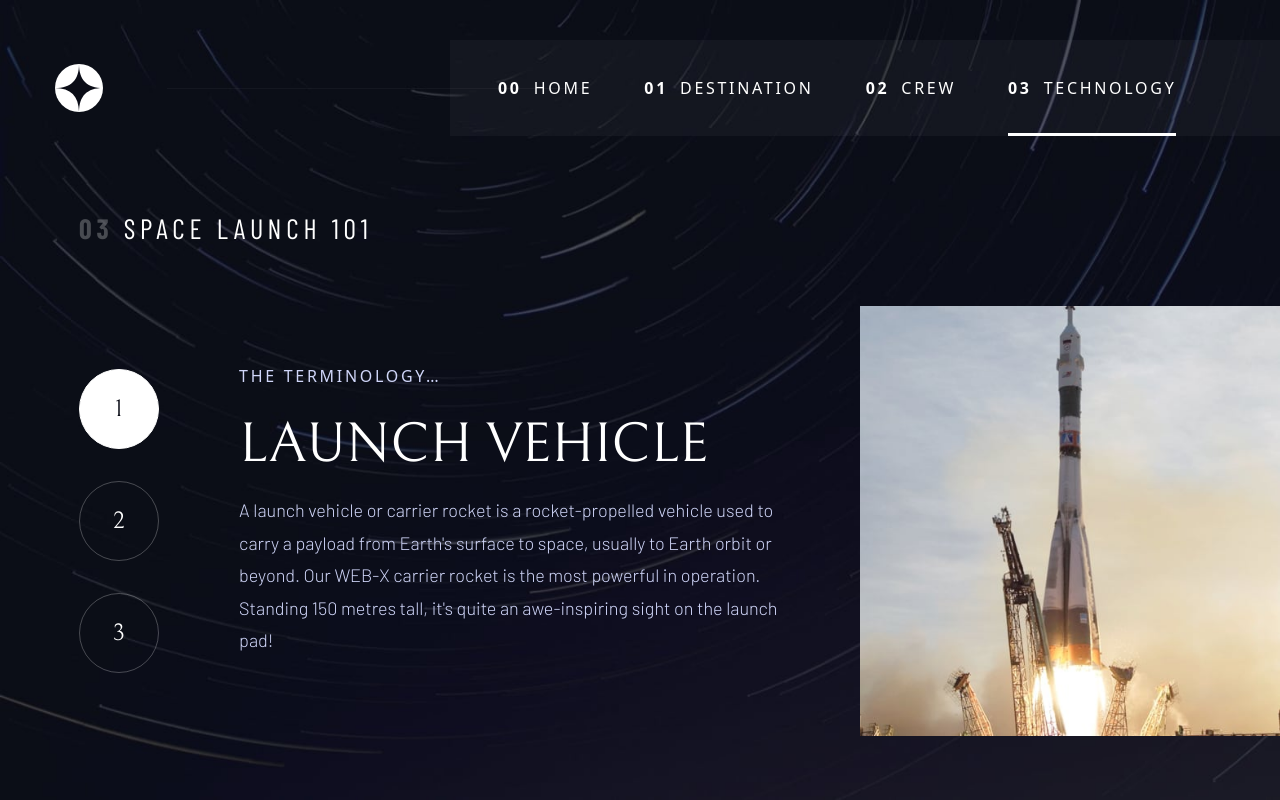
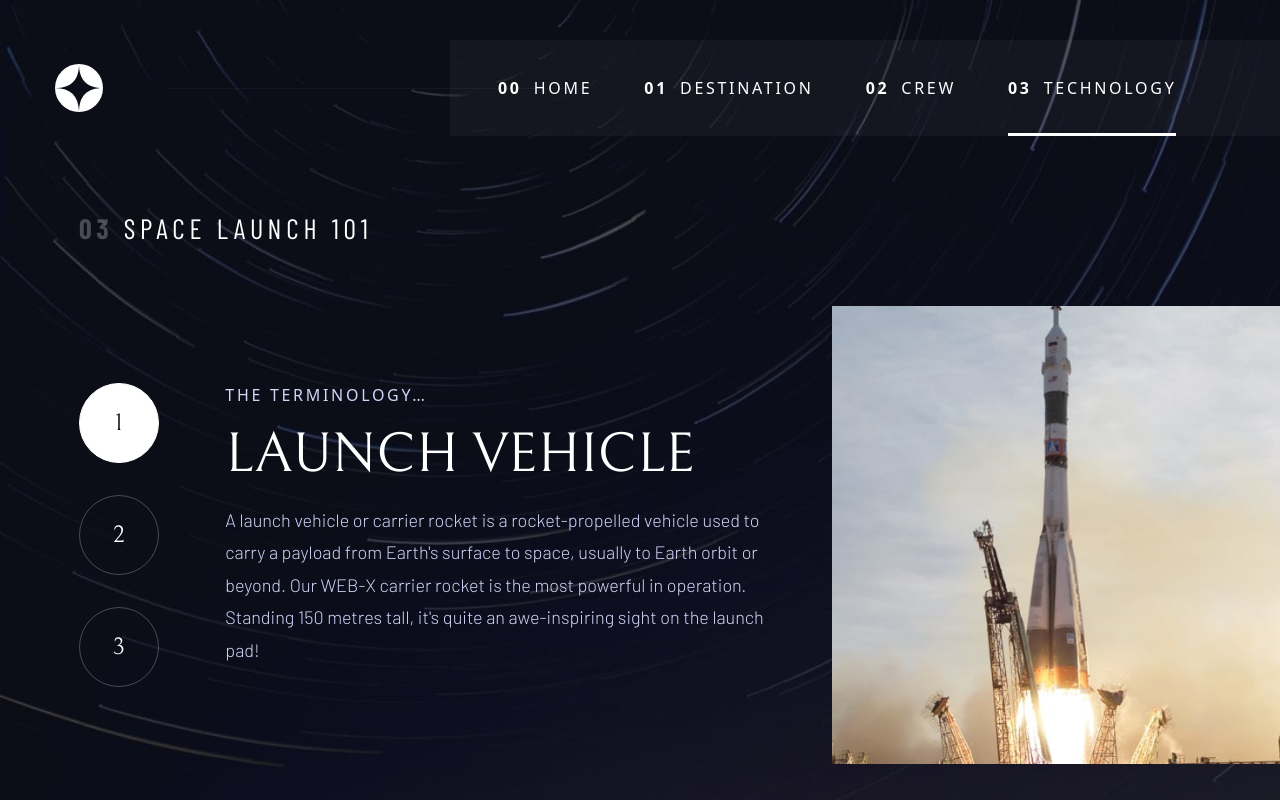
Before and after one commit to irenekyc/space-travel-intro, a Next.js app: page /technology in a window 1280 px wide. Built offline with nearby package versions, Linux system fonts and the light colour scheme.

Commit message:
added technology data: :

```diff
--- /dev/null
+++ b/constants/technology-data.ts
@@ -0,0 +1,70 @@
+import { TechnologyData } from "../typings/Technology";
+
+export const TECHNOLOGY_DATA: TechnologyData[] = [
+  {
+    id: "1",
+    name: "Launch Vehicle",
+
+    description:
+      "A launch vehicle or carrier rocket is a rocket-propelled vehicle used to carry a payload from Earth's surface to space, usually to Earth orbit or beyond. Our WEB-X carrier rocket is the most powerful in operation. Standing 150 metres tall, it's quite an awe-inspiring sight on the launch pad!",
+
+    image: {
+      landscape: {
+        png: "/images/technology/image-launch-vehicle-landscape.jpg",
+        webp: "/images/technology/image-launch-vehicle-landscape.jpg",
+        width: 768,
+        height: 310,
+      },
+      portrait: {
+        png: "/images/technology/image-launch-vehicle-portrait.jpg",
+        webp: "/images/technology/image-launch-vehicle-portrait.jpg",
+        width: 515,
+        height: 527,
+      },
+    },
+  },
+  {
+    id: "2",
+    name: "SPACEPORT",
+
+    description:
+      "A spaceport or cosmodrome is a site for launching (or receiving) spacecraft, by analogy to the seaport for ships or airport for aircraft. Based in the famous Cape Canaveral, our spaceport is ideally situated to take advantage of the Earth’s rotation for launch.",
+
+    image: {
+      landscape: {
+        png: "/images/technology/image-spaceport-landscape.jpg",
+        webp: "/images/technology/image-spaceport-landscape.jpg",
+        width: 768,
+        height: 310,
+      },
+      portrait: {
+        png: "/images/technology/image-spaceport-portrait.jpg",
+        webp: "/images/technology/image-spaceport-portrait.jpg",
+        width: 515,
+        height: 527,
+      },
+    },
+  },
+  {
+    id: "3",
+    name: "SPACE CAPSULE",
+
+    description:
+      "A space capsule is an often-crewed spacecraft that uses a blunt-body reentry capsule to reenter the Earth's atmosphere without wings. Our capsule is where you'll spend your time during the flight. It includes a space gym, cinema, and plenty of other activities to keep you entertained.",
+
+    image: {
+      landscape: {
+        png: "/images/technology/image-space-capsule-landscape.jpg",
+        webp: "/images/technology/image-space-capsule-landscape.jpg",
+        width: 768,
+        height: 310,
+      },
+      portrait: {
+        png: "/images/technology/image-space-capsule-portrait.jpg",
+        webp: "/images/technology/image-space-capsule-portrait.jpg",
+        width: 515,
+        height: 527,
+      },
+    },
+  },
+];
--- a/pages/technology.tsx
+++ b/pages/technology.tsx
@@ -8,9 +8,11 @@ import { useState } from "react";
 import { TabContainer, TabContent, TabPane } from "react-bootstrap";
 
 import classnames from "classnames";
+import { TECHNOLOGY_DATA } from "../constants/technology-data";
+import { TechnologyData } from "../typings/Technology";
 
 const Technology: NextPage = () => {
-  const [activeSlide, setActiveSlide] = useState<string>("");
+  const [activeSlide, setActiveSlide] = useState<string>(TECHNOLOGY_DATA[0].id);
 
   const clickOnSlide = (eventKey: string | null) => setActiveSlide(eventKey!);
 
@@ -20,63 +22,95 @@ const Technology: NextPage = () => {
         <span>03</span> SPACE LAUNCH 101
       </h1>
       <div className={styles.technologyPage__content}>
+        <TabContainer
+          activeKey={activeSlide}
+          defaultActiveKey={activeSlide}
+          onSelect={clickOnSlide}
+        >
+          <TabContent className={styles.hideInLG}>
+            {TECHNOLOGY_DATA.map((technology: TechnologyData) => (
+              <TabPane
+                transition={true}
+                key={`technology-image-${technology.id}`}
+                eventKey={technology.id}
+              >
                 <div className={styles.technologyPage__content__image__sm}>
                   <Image
-            src="/images/technology/image-launch-vehicle-landscape.jpg"
-            alt=""
-            width={375}
-            height={170}
+                    src={technology.image.landscape.png}
+                    alt={technology.name}
+                    width={technology.image.landscape.width}
+                    height={technology.image.landscape.height}
                     layout="responsive"
                     objectFit="cover"
                     objectPosition="center"
                   />
                 </div>
+              </TabPane>
+            ))}
+          </TabContent>
+
           <ul className={styles.technologyPage__content__tabRow}>
-          {["1", "2", "3"].map((tab: string) => (
-            <li key={tab}>
+            {TECHNOLOGY_DATA.map((technology: TechnologyData) => (
+              <li key={technology.id}>
                 <button
                   className={styles.technologyPage__content__tabButton}
-                id={`technology-${tab}`}
+                  id={`technology-${technology.id}`}
+                  onClick={() => setActiveSlide(technology.id)}
                 >
-                {tab}
+                  {technology.id}
                 </button>
                 <label
-                htmlFor={`technology-${tab}`}
+                  htmlFor={`technology-${technology.id}`}
                   className={classnames(
                     styles.technologyPage__content__tabLabel,
                     {
                       [styles.technologyPage__content__tabLabel__active]:
-                      tab === "1",
+                        activeSlide === technology.id,
                     }
                   )}
                 >
-                {tab}
+                  {technology.id}
                 </label>
               </li>
             ))}
           </ul>
           <div className={styles.technologyPage__content__description}>
+            <TabContent>
+              {TECHNOLOGY_DATA.map((technology: TechnologyData) => (
+                <TabPane
+                  transition={true}
+                  eventKey={technology.id}
+                  key={`technology-decription-${technology.id}`}
+                >
                   <h3>THE TERMINOLOGY…</h3>
-          <h2>LAUNCH VEHICLE</h2>
-          <p>
-            A launch vehicle or carrier rocket is a rocket-propelled vehicle
-            used to carry a payload from Earth's surface to space, usually to
-            Earth orbit or beyond. Our WEB-X carrier rocket is the most powerful
-            in operation. Standing 150 metres tall, it's quite an awe-inspiring
-            sight on the launch pad!
-          </p>
+                  <h2>{technology.name}</h2>
+                  <p>{technology.description}</p>
+                </TabPane>
+              ))}
+            </TabContent>
           </div>
+          <TabContent className={styles.showInLG}>
+            {TECHNOLOGY_DATA.map((technology: TechnologyData) => (
+              <TabPane
+                transition={true}
+                key={`technology-image-${technology.id}`}
+                eventKey={technology.id}
+              >
                 <div className={styles.technologyPage__content__image__lg}>
                   <Image
-            src="/images/technology/image-launch-vehicle-portrait.jpg"
-            alt=""
-            width={515}
-            height={527}
+                    src={technology.image.portrait.png}
+                    alt={technology.name}
+                    width={technology.image.portrait.width}
+                    height={technology.image.portrait.height}
                     layout="responsive"
                     objectFit="cover"
                     objectPosition="center"
                   />
                 </div>
+              </TabPane>
+            ))}
+          </TabContent>
+        </TabContainer>
       </div>
     </main>
   );
--- a/styles/technology.module.scss
+++ b/styles/technology.module.scss
@@ -124,12 +124,16 @@
     h3 {
       @include nav-text;
       color: $primary;
+      text-transform: uppercase;
+      text-align: center;
     }
     h2 {
       @include heading-3;
       margin-top: 9px;
       margin-bottom: 16px;
       white-space: nowrap;
+      text-transform: uppercase;
+      text-align: center;
     }
     p {
       text-align: center;
@@ -146,12 +150,27 @@
       margin: 0;
       max-width: 45%;
       align-items: flex-start;
-      p {
+      p,
+      h2,
+      h3 {
         text-align: left;
       }
     }
   }
   &__content__image__lg {
-    width: 35%;
+    width: 35vw;
   }
 }
+
+.hideInLG {
+  @include lg-and-up {
+    @include hide;
+  }
+}
+
+.showInLG {
+  display: none;
+  @include lg-and-up {
+    @include show;
+  }
+}
```
Also changed, not shown: typings/Technology.d.ts (added, +19 -0 lines). Lines whose indentation alone changed are shown as unchanged.
